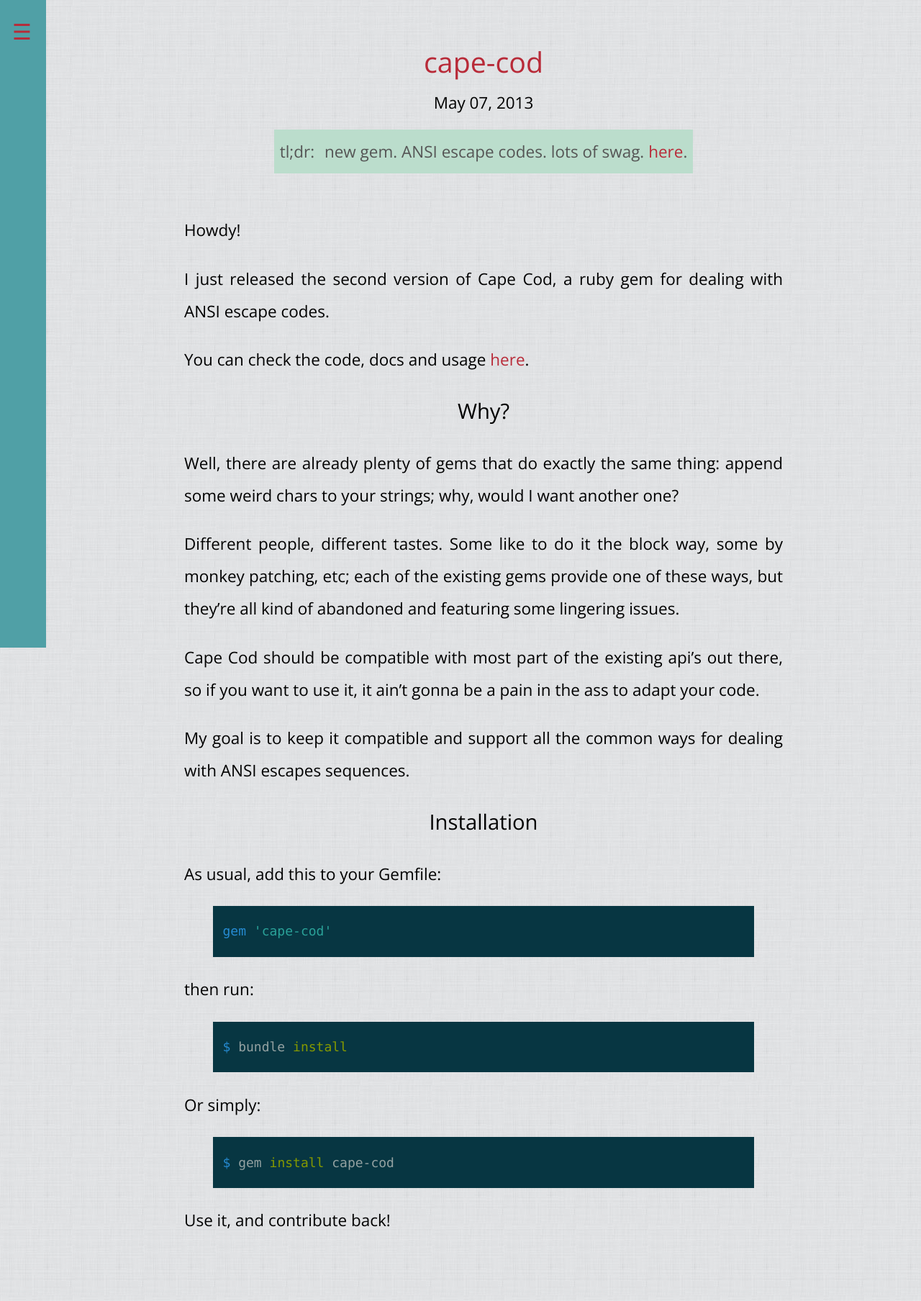
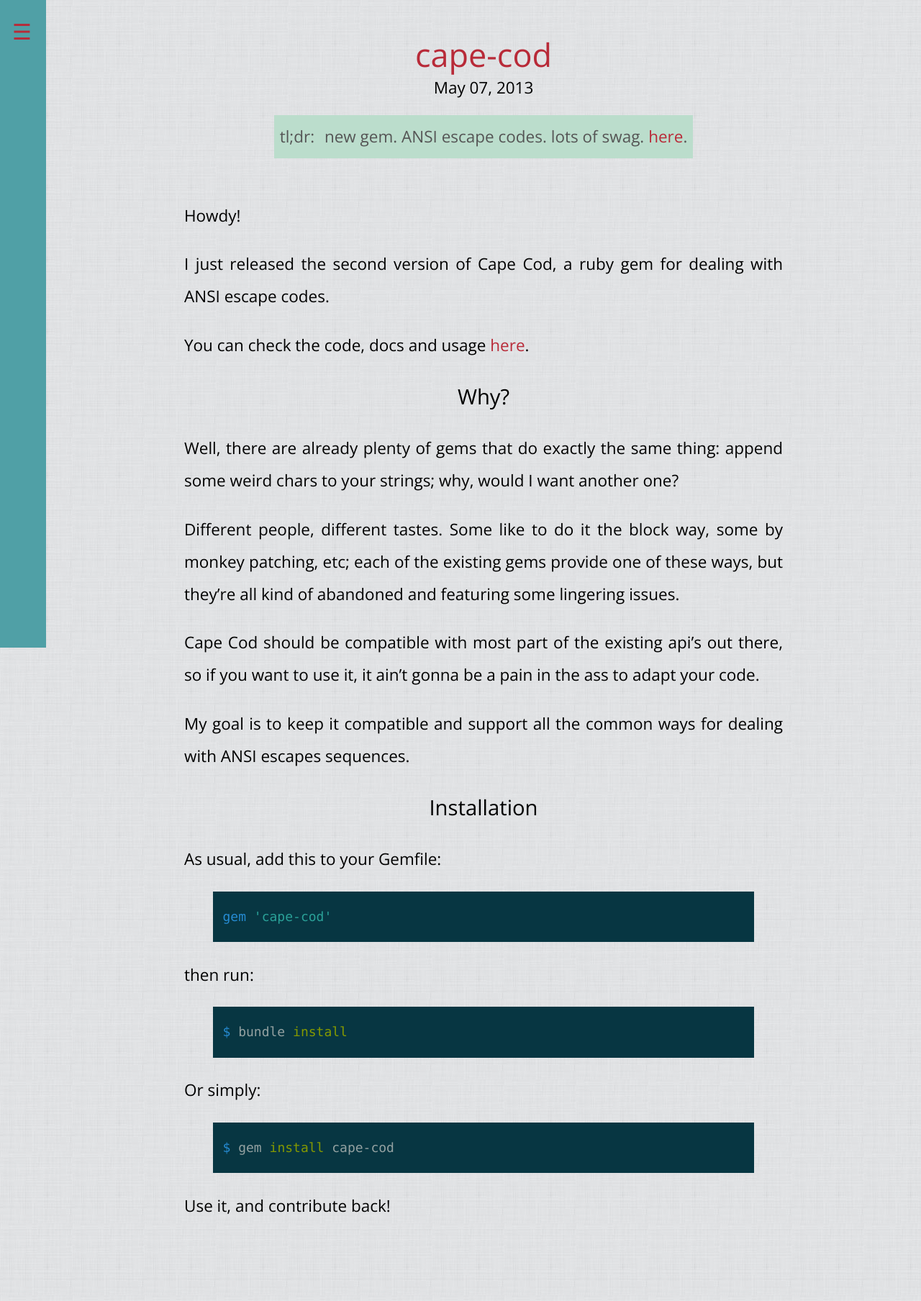
Before and after one commit to fuadsaud/fuadsaud.github.io, a Jekyll site: the page built from _posts/2013-05-07-cape-cod.md, in a window 1280 px wide. Shown: the whole page at 72% size. Built offline with Jekyll 4.4.1, drawn with Linux system fonts in a browser that asks for light colours; nearby versions of some CDN libraries.

```diff
--- a/_layouts/post.html
+++ b/_layouts/post.html
@@ -4,7 +4,7 @@ comments: true
 ---
 <article class="post">
   <header>
-    <h2><a href="#">{{ page.title }}</a></h2>
+    <h1><a href="#">{{ page.title }}</a></h1>
     <span class="date">
       {% assign post = page %}
       {% include date.html %}
```
